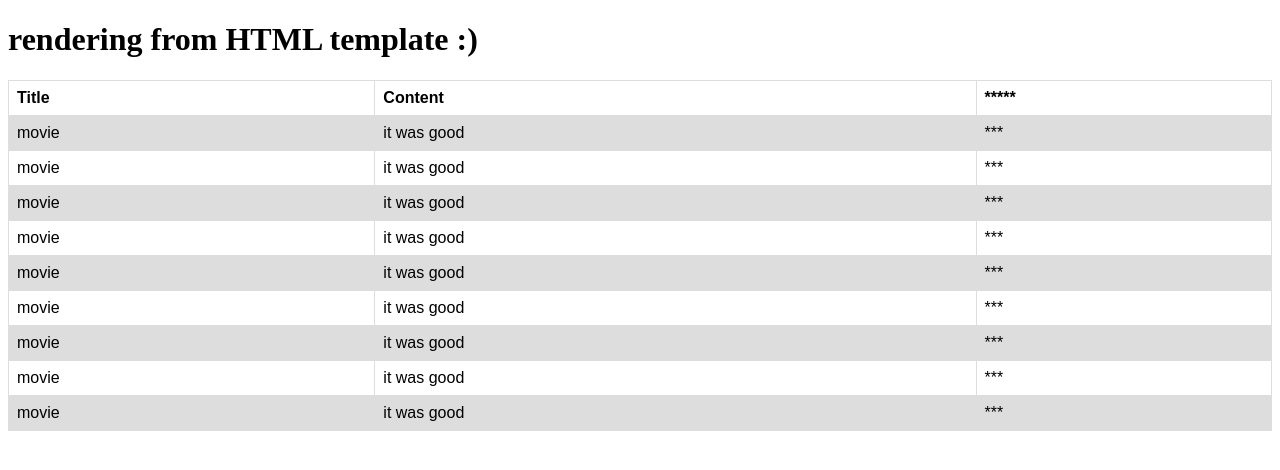
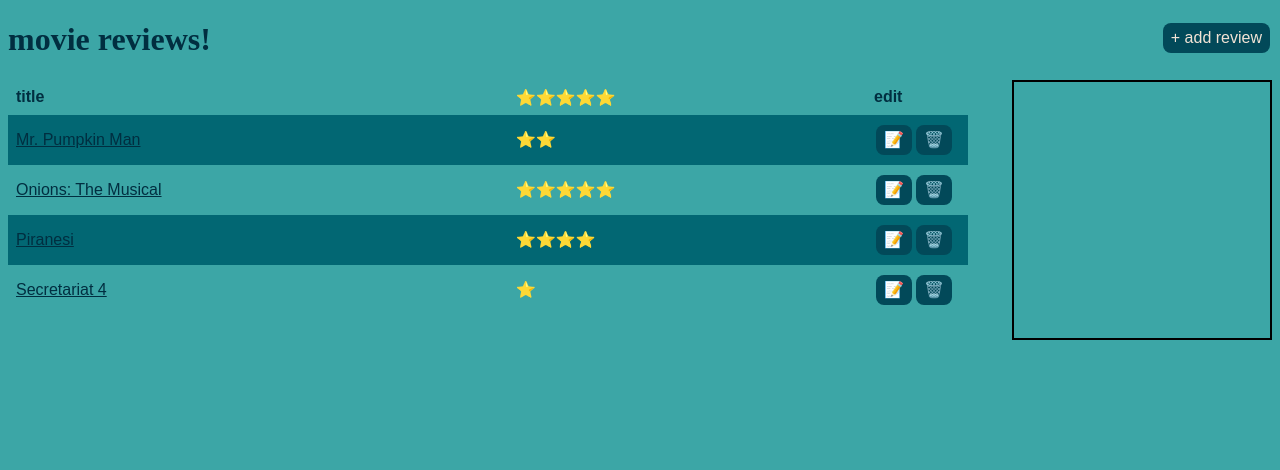
Before and after one commit to mac-comp446-allclassrooms/hw3-flask-reddsaut, a Flask app: page / in a window 1280 px wide. Shown: the top 470 px of the page. Run offline with Flask 3, Linux system fonts and the light colour scheme.

Commit message:
content fetches from db

```diff
--- a/hw3/app.py
+++ b/hw3/app.py
@@ -72,7 +72,10 @@ def setup():
     with app.app_context():
         db.create_all()
         if not db_manager.get():  # If database is empty, add a sample entry
-            db_manager.create("Mr. Pumpkin Man", "This is a pretty bad movie", 4)
+            db_manager.create("Mr. Pumpkin Man", "This is a pretty bad movie", 2)
+            db_manager.create("Onions: The Musical", "Sondheim really cooked on this one", 5)
+            db_manager.create("Piranesi", "Animation is so back", 4)
+            db_manager.create("Secretariat 4", "We really need to stop beating this dead horse", 1)
             print("Database initialized with sample data!")
 
 # Reset the database
@@ -89,10 +92,16 @@ def reset_db():
 """You will add all of your routes below, there is a sample one which you can use for testing"""
 
 @app.route('/')
-def show_all_reviews():
+def home():
     reviews = db_manager.get()
     url_for('static', filename='style.css')
-    return render_template('home.html')
+    return render_template('home.html', reviews = reviews)
+
+@app.route('/<id>')
+def review_page(id = Integer):
+    review = db_manager.get(id)
+    url_for('static', filename='style.css')
+    return render_template('review.html', review = review)
 
 
 # RUN THE FLASK APP
--- a/hw3/static/style.css
+++ b/hw3/static/style.css
@@ -1,15 +1,110 @@
+:root {
+  color-scheme: light dark;
+
+  /* Color Theme Swatches in Hex */
+  --dark: #012E40;
+  --med-dark: #024959;
+  --med: #026773;
+  --med-light: #3CA6A6;
+  --whitish: #F2E3D5;
+}
+
+body {
+  color: light-dark(var(--dark), var(--whitish));
+  background-color: light-dark(var(--med-light), var(--dark));
+}
+
+/*
+*  TABLE
+*/
+
 table {
   font-family: arial, sans-serif;
   border-collapse: collapse;
-    width: 100%;
+  width: 75vw;
+  float: left;
 }
 
 td, th {
-    border: 1px solid #dddddd;
+  border: 0px solid light-dark(var(--med-dark), var(--med-light));
   text-align: left;
   padding: 8px;
 }
 
+/* sets the edit row to small */
+td.dynamic {
+  width: 86px;
+}
+
 tr:nth-child(even) {
-    background-color: #dddddd;
+  background-color: light-dark(var(--med), var(--med));
+
+  a:hover {
+    color: light-dark(var(--dark), var(--dark));
   }
+}
+
+a {
+  color: inherit;
+}
+a:hover {
+  color: light-dark(var(--med), var(--med));
+}
+a:active {
+  color: light-dark(var(--dark), var(--med-light));
+}
+
+/*
+*  BUTTONS
+*/
+
+button {
+  height: 30px;
+  border-radius: 8px;
+  border: 2px solid transparent;
+  margin: 2px;
+
+  font-size: 12pt;
+
+  color: var(--whitish);
+  background-color: var(--med-dark);
+}
+
+button:hover { border: 2px solid light-dark(var(--dark), var(--med-light)); }
+
+button:active { border: 2px solid light-dark(var(--med), var(--med)); }
+
+#new-review-button { float: right; }
+
+/*
+*  DROPDOWNS
+*/
+
+/* https://www.w3schools.com/css/tryit.asp?filename=trycss_dropdown_text */
+.dropdown {
+  position: relative;
+  display: inline-block;
+}
+.dropdown-content {
+  display: none;
+  position: absolute;
+  color: light-dark(var(--dark), var(--whitish));
+  background-color: var(--med-dark);
+  min-width: 160px;
+  /* box-shadow: 0px 8px 16px 0px rgba(0,0,0,0.2); */
+  padding: 12px 16px;
+  z-index: 1;
+  border-radius: 8px;
+}
+
+/* show on hover */
+.dropdown:hover .dropdown-content { display: block; }
+
+.ad {
+  display: block;
+  width: 20vw;
+  height: 20vw;
+  border: 2px solid light-dark(black, white);
+
+  float: right;
+}
--- a/hw3/templates/home.html
+++ b/hw3/templates/home.html
@@ -2,18 +2,35 @@
 <title>Reviews</title>
 <link rel="stylesheet" type="text/css" href="/static/style.css">
 
-<h1>rendering from HTML template :)</h1>
+<body>
+    <h1>
+        movie reviews!
+        <button id="new-review-button" type="button">+ add review</button>
+    </h1>
 
-<table>
-    <tr>
-        <th>Title</th>
-        <th>Content</th>
-        <th>*****</th>
-    </tr>
-    {% for i in range(1, 10) %}
+    <table>
         <tr>
-            <td>movie</td>
-            <td>it was good</td>
-            <td>***</td>
+            <th>title</th>
+            <th>⭐️⭐️⭐️⭐️⭐️</th>
+            <th>edit</th>
+        </tr>
+        {% for review in reviews %}
+            <tr>
+                <td><a href="{{url_for('review_page', id=review.id)}}">{{ review.title }}</a></td>
+                <td><span>{% for i in range(review.rating) %}⭐️{% endfor %}</span></td>
+                <td class="dynamic"><button type="button">📝</button><button type="button">🗑️</button></td>
+        {% endfor %}
+    </table>
+
+    {#
+    The table looked awkward taking up the whole screen, so i added wireframes for some sort of advertisement or movie recommendation
+    #}
+    {% for i in range((reviews|length))%}
+        {% if (i + 5) is divisibleby(6)%}
+            <div class="ad">
+            </div>
+        {% endif %}
     {% endfor %}
-</table>
+
+
+</body>
```
Also changed, not shown: hw3/templates/review.html (added, +18 -0 lines), README.md, hw3/instance/thereviews.db (added). Lines whose indentation alone changed are shown as unchanged.
